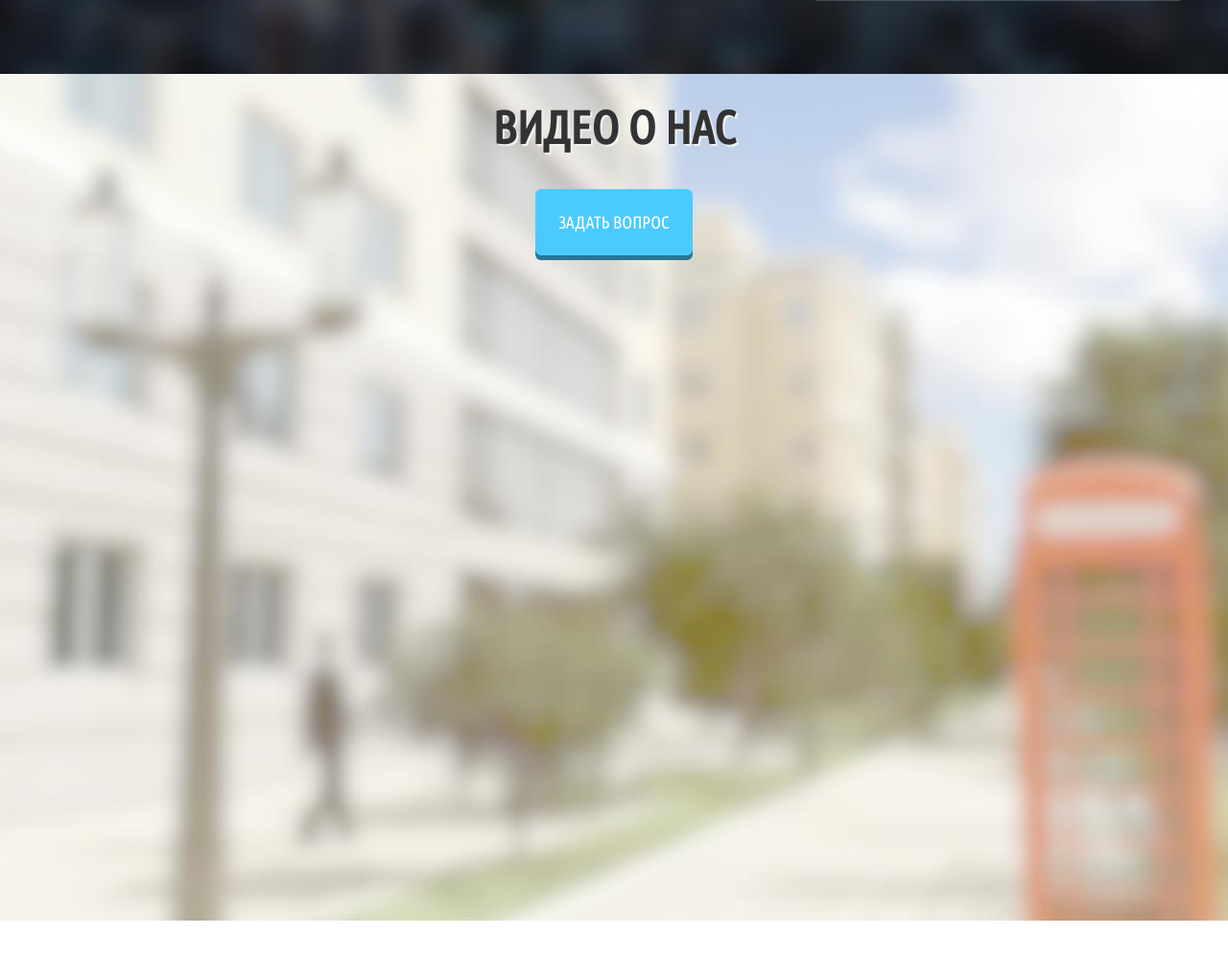
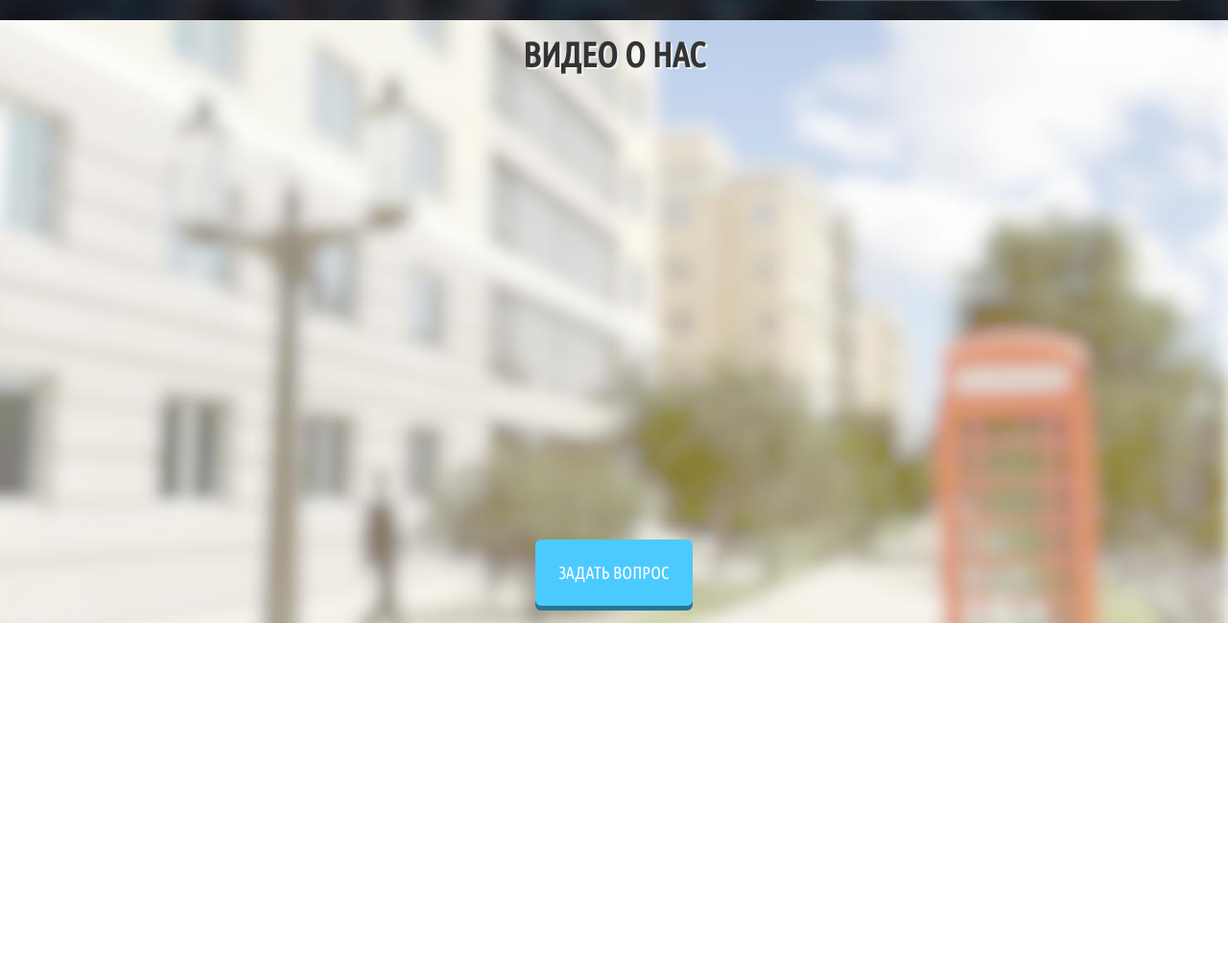
Before and after one commit to od-5/elite, a Django app: page / in a window 1280 px wide. Shown: the part 607-1606 px from the top of the page at 96% size. Run offline with Django 3.2, Linux system fonts and the light colour scheme; data comes from the database, SQL or seed files in the repository; both versions use the stored data as it was after the commit; some libraries are stand-ins or nearby versions.

Commit message:
fix faq apps

```diff
--- a/static/css/__includes/article.css
+++ b/static/css/__includes/article.css
@@ -14,7 +14,6 @@
   height: 163px;
 }
 .article {
-  margin-top: -70px;
   position: relative;
   z-index: 2;
   background: #fff;
--- a/static/css/__includes/article.less
+++ b/static/css/__includes/article.less
@@ -14,7 +14,7 @@
     height: 163px;
 }
 .article {
-  margin-top: -70px;
+  //margin-top: -70px;
   position: relative;
   z-index: 2;
   background: #fff;
--- a/static/css/__includes/main.less
+++ b/static/css/__includes/main.less
@@ -5,12 +5,12 @@
   opacity:1;
 }
 .title {
-  font-size: 48px;
+  font-size: 36px;
   font-weight: bold;
   color: #333;
   text-align: center;
   text-transform: uppercase;
-  line-height: 110px;
+  line-height: 2em;
   margin: 0;
   text-shadow: 2px 2px 0 #f1f1f1;
   &_small {
@@ -132,7 +132,7 @@
 .header {
   background: url('../img/header__bg.jpg') 50% 0 no-repeat;
   background-size: cover;
-  padding-bottom: 70px;
+  //padding-bottom: 70px;
   position: relative;
   z-index: 1;
   &-row {
@@ -177,7 +177,7 @@
     }
   }
   &-advantage {
-    margin-top: 20px;
+    margin: 20px 0;
     background: rgba(97, 108, 115, 0.6);
     padding: 0 10px 20px 10px;
     text-align: center;
--- a/static/css/__includes/sections.less
+++ b/static/css/__includes/sections.less
@@ -12,14 +12,16 @@
     background-size: cover;
     text-align: center;
     .button {
-      margin: 10px 0 30px !important;
+      margin: 18px 0;
     }
     &-container {
-      background: url("../img/tv.png") 0 0 no-repeat;
-      height: 653px;
-      padding-bottom: 10px;
+      background: url("../img/tv.png") 50% 0 no-repeat;
+      height: 451px;
+      background-size: contain;
       iframe {
-        margin: 39px;
+        width: 565px;
+        height: 318px;
+        margin-top: 27px;
       }
     }
   }
--- a/static/css/style.css
+++ b/static/css/style.css
@@ -3608,12 +3608,12 @@
   opacity: 1;
 }
 .title {
-  font-size: 48px;
+  font-size: 36px;
   font-weight: bold;
   color: #333;
   text-align: center;
   text-transform: uppercase;
-  line-height: 110px;
+  line-height: 2em;
   margin: 0;
   text-shadow: 2px 2px 0 #f1f1f1;
 }
@@ -3734,7 +3734,6 @@
 .header {
   background: url('../img/header__bg.jpg') 50% 0 no-repeat;
   background-size: cover;
-  padding-bottom: 70px;
   position: relative;
   z-index: 1;
 }
@@ -3776,7 +3775,7 @@
   padding: 18px 0;
 }
 .header-advantage {
-  margin-top: 20px;
+  margin: 20px 0;
   background: rgba(97, 108, 115, 0.6);
   padding: 0 10px 20px 10px;
   text-align: center;
@@ -4117,15 +4116,17 @@
   text-align: center;
 }
 .section-video .button {
-  margin: 10px 0 30px !important;
+  margin: 18px 0;
 }
 .section-video-container {
-  background: url("../img/tv.png") 0 0 no-repeat;
-  height: 653px;
-  padding-bottom: 10px;
+  background: url("../img/tv.png") 50% 0 no-repeat;
+  height: 451px;
+  background-size: contain;
 }
 .section-video-container iframe {
-  margin: 39px;
+  width: 565px;
+  height: 318px;
+  margin-top: 27px;
 }
 .section-advantage {
   /* Permalink - use to edit and share this gradient: http://colorzilla.com/gradient-editor/#eeeeee+0,cccccc+100;Gren+3D */
@@ -4331,7 +4332,6 @@
   height: 163px;
 }
 .article {
-  margin-top: -70px;
   position: relative;
   z-index: 2;
   background: #fff;
--- a/templates/__includes/footer.html
+++ b/templates/__includes/footer.html
@@ -24,6 +24,7 @@
       </ul>
     </div>
     <div class="grid_4">
+      <a name="footer"></a>
       <div class="footer-ticket">
         <p class="footer-ticket__title">Оставьте заявку</p>
         {% include '__includes/ticket_form.html' %}
--- a/templates/index.html
+++ b/templates/index.html
@@ -5,10 +5,10 @@
     <div class="container_12">
       <p class="title">Видео о нас</p>
       <div class="grid_10 suffix_1 prefix_1">
-        <button class="button section-address-ticket-button">Задать вопрос</button>
         <div class="section-video-container">
           {{ setup.video|safe|default:'' }}
         </div>
+        <button class="button section-address-ticket-button">Задать вопрос</button>
       </div>
       <div class="clear"></div>
     </div>
@@ -23,8 +23,7 @@
   <section class="section-advantage"><a name="advantage"></a>
     <div class="container_12">
       <div class="grid_12">
-        <p class="title">Наши преимущества</p>
-        <p class="title_small">5 причин почему Вам стоит обратиться именно к нам</p>
+        <p class="title">5 причин почему Вам стоит обратиться именно к нам</p>
       </div>
       <div class="clear"></div>
       <div class="section-advantage-container">
@@ -57,7 +56,7 @@
   <section class="section-address"><a name="address"></a>
     <div class="container_12">
       <div class="grid_12">
-        <p class="title section-address__title">Дома в которых мы размещаем Вашу рекламу</p>
+        <p class="title">Дома в которых мы размещаем Вашу рекламу</p>
       </div>
       <div class="section-address-container">
         {% for address in address_list %}
```
Also changed, not shown: landing/settings.py (+25 -17 lines), static/css/__includes/main.css (+3 -4 lines), static/css/__includes/sections.css (+7 -5 lines), db.sqlite3.
